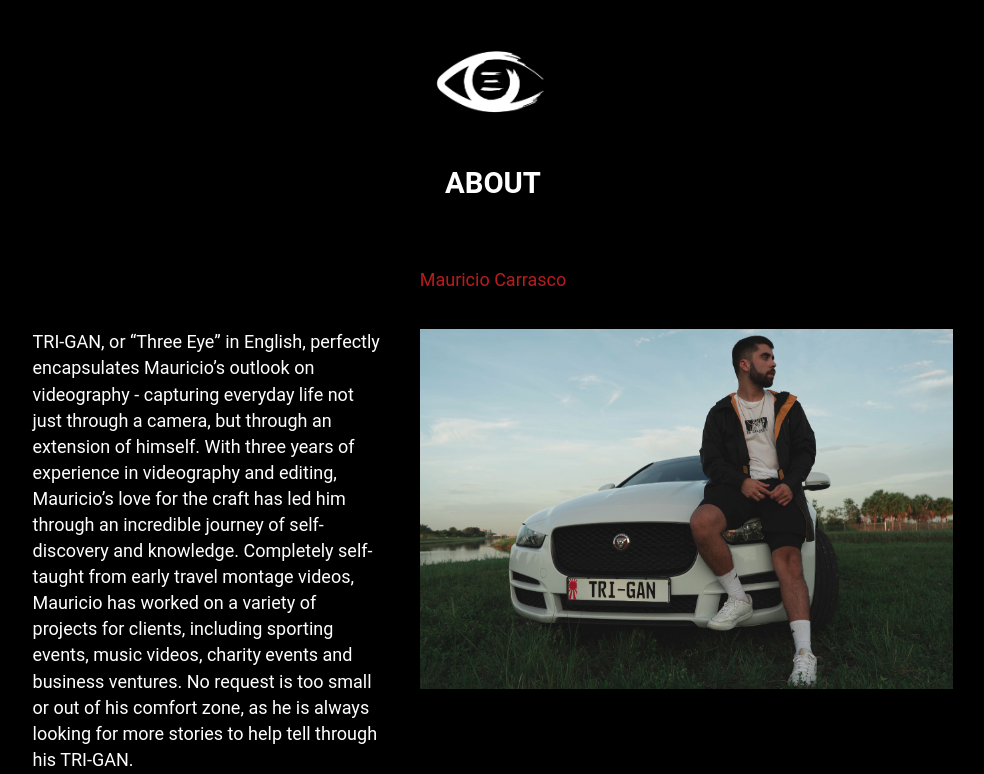
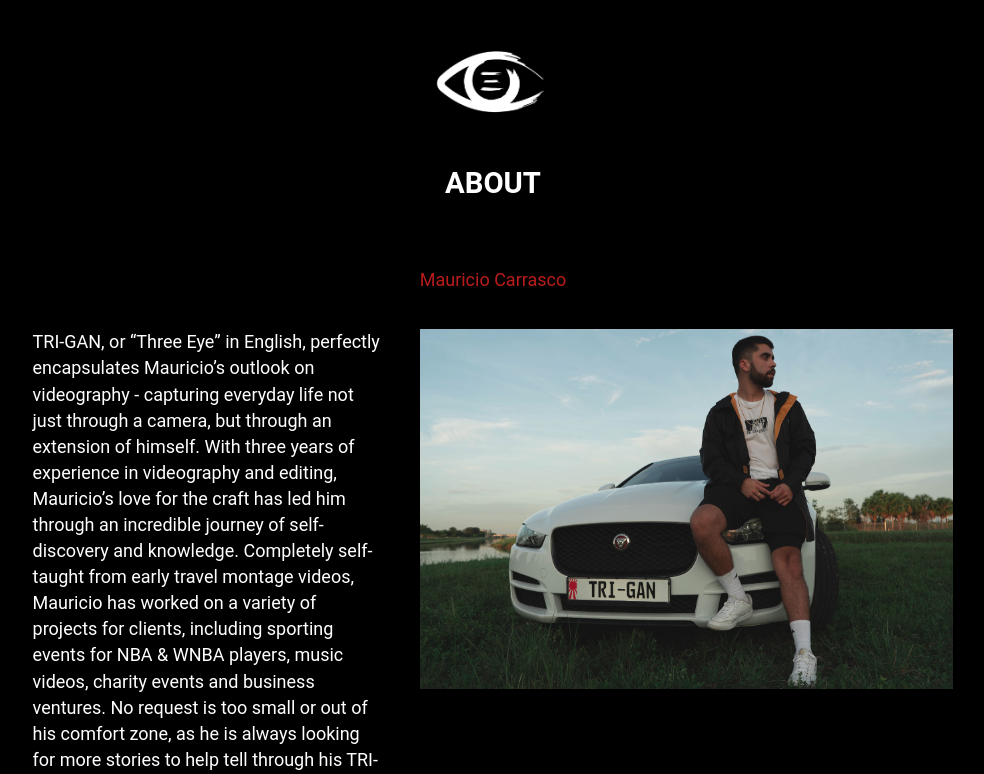
Before and after one commit to BacklotStevie/trigan-frontend, a Gatsby site: page /about in a window 1280 px wide. Shown: the part 178-952 px from the top of the page, without its empty margins (147-1131 px from the left). Built offline with nearby package versions, Linux system fonts and the light colour scheme; Gatsby itself is replaced by a stand-in of ours; a web font is replaced by a local one.

Commit message:
About page
Added some more details to client's about section.

```diff
--- a/src/pages/about.js
+++ b/src/pages/about.js
@@ -17,7 +17,7 @@ const AboutPage = () => (
         <div class="row">
             <h4 class="flex items-center text-red-700 justify-center pt-5 mt-5">Mauricio Carrasco</h4>
             <div class="flex justify-between grid-cols-2">
-                <span class="cols-span-12 items-center text-white justify-center mt-3 pr-3">TRI-GAN, or “Three Eye” in English, perfectly encapsulates Mauricio’s outlook on videography - capturing everyday life not just through a camera, but through an extension of himself. With three years of experience in videography and editing, Mauricio’s love for the craft has led him through an incredible journey of self-discovery and knowledge. Completely self-taught from early travel montage videos, Mauricio has worked on a variety of projects for clients, including sporting events, music videos, charity events and business ventures. No request is too small or out of his comfort zone, as he is always looking for more stories to help tell through his TRI-GAN.</span>
+                <span class="cols-span-12 items-center text-white justify-center mt-3 pr-3">TRI-GAN, or “Three Eye” in English, perfectly encapsulates Mauricio’s outlook on videography - capturing everyday life not just through a camera, but through an extension of himself. With three years of experience in videography and editing, Mauricio’s love for the craft has led him through an incredible journey of self-discovery and knowledge. Completely self-taught from early travel montage videos, Mauricio has worked on a variety of projects for clients, including sporting events for NBA & WNBA players, music videos, charity events and business ventures. No request is too small or out of his comfort zone, as he is always looking for more stories to help tell through his TRI-GAN.</span>
                 <img src={isho} alt="..." class="cols-span-12 max-h-80 max-w-80 border-none mt-3 pl-5"></img>
             </div>
         </div>
```
